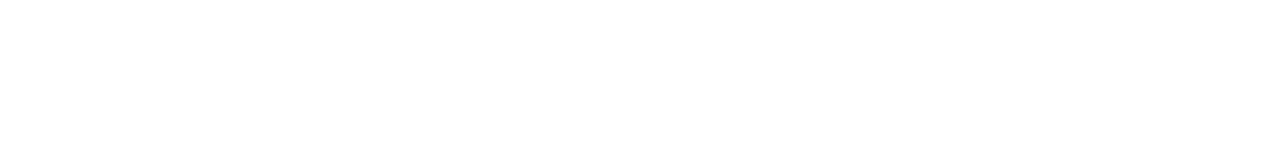
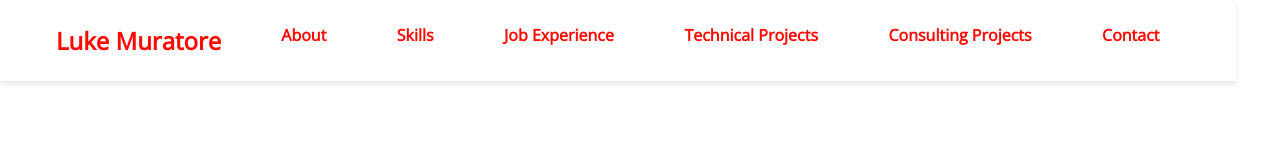
Before and after one commit to lukeMuratore12/temp-website, a plain HTML site: page src/boiler.html in a window 1280 px wide. Drawn offline with nearby package versions, Linux system fonts and the light colour scheme.

Commit message:
changed boiler and styles

```diff
--- a/src/boiler.html
+++ b/src/boiler.html
@@ -9,12 +9,29 @@
         <meta name="viewport" content="width-device-width, initial-scale=1.0" />
 
         <!-- STYLES FOR CSS CODE -->
-        <link rel-"stylesheet" href="/css/styles.css" />
+        <link rel="stylesheet" href="css/navigation-styling.css" />
 
-        <link
-        rel = ""
+        <title>
+            Luke Muratore | Software Engineer
+        </title>
+    </head>
+    <body>
+        <nav>
+            <!-- navigation bar at top of screen -->
+            <h1>Luke Muratore</h1>
+            <ul class="navigation">
+                <li><a href = "#about" class = "nav-link">About</a></li>
+                <li><a href = "#skills" class = "nav-link">Skills</a></li>
+                <li><a href = "#job experience" class = "nav-link">Job Experience</a></li>
+                <li><a href = "#technical projects" class = "nav-link">Technical Projects</a></li>
+                <li><a href = "#consulting projects" class = "nav-link">Consulting Projects</a></li>
+                <li><a href = "#contact" class = "nav-link">Contact</a></li>
+            </ul>
 
+            <button class="burger-menu" id="burger-menu">
+                <ion-icon class="bars" name="menu-outline"></ion-icon>
+            </button>
 
-
-    </head>
+        </nav>
+    </body>
 </html>
--- /dev/null
+++ b/src/css/navigation-styling.css
@@ -0,0 +1,101 @@
+@import url('https://fonts.googleapis.com/css2?family=Open+Sans&display=swap');
+
+:root {
+    --font-family: "Open Sans", sans-seref;
+    --normal-font: 400;
+    --bold-font: 700;
+    --bolder-font: 900;
+    --bg-color: #ffffff;
+    --primary-color: #ff0800;
+    --secondary-color: #ececec36;
+
+    /* add shadows here */
+    --primary-shadow: #8b8eaf;
+    --secondary-shadow: #a17a69;
+
+    --bottom-margin: 0.5rem;
+    --bottom-margin-2: 1rem;
+    --line-height: 1.7rem;
+    --transition: 0.3s;
+
+}
+
+html {
+    scroll-behavior: smooth;
+}
+
+* {
+    margin: 0;
+    padding-right: 100;
+    box-sizing: border-box;
+}
+
+ul {
+    list-style-type: none;
+}
+
+a {
+    text-decoration: none;
+    color: var(--primary-color)
+}
+
+a:hover {
+    color: var(--secondary-color);
+}
+
+body {
+    font-family: var(--font-family);
+}
+
+nav {
+    position: fixed;
+    top: 0;
+    z-index: 1;
+    display: flex;
+    align-items: right;
+    justify-content: flex-end;
+    padding: 1.5rem 3.5rem;
+    background-color: var(--bg-color);
+    box-shadow: 0 3px 5px rgba(0, 0, 0, 0.1);
+  }
+
+  nav h1 {
+    color: var(--primary-color);
+  }
+
+  nav a {
+    color: var(--primary-color);
+    transition: var(--transition);
+  }
+  nav a:hover {
+    color: var(--secondary-color);
+    border-bottom: 2px solid var(--secondary-color);
+  }
+
+  nav ul {
+    display: flex;
+    align-items: right;
+    gap: 1.9rem;
+  }
+
+  nav ul li {
+    display: inline-block;
+    padding: 0px 20px;
+    font-weight: var(--bold-font);
+  }
+
+  nav ul li a {
+    transition: all 0.3s ease 0s;
+  }
+
+
+
+  .burger-menu {
+    color: var(--primary-color);
+    padding: 9px 25px;
+    font-size: 1rem;
+    border: 0;
+    background-color: transparent;
+    cursor: pointer;
+    display: none;
+  }
--- /dev/null
+++ b/src/css/styles2.css
@@ -0,0 +1,49 @@
+@import url('https://fonts.googleapis.com/css2?family=Open+Sans&display=swap');
+
+* {
+    box-sizing: border-box;
+    margin: 0;
+    padding: 0;
+    background-color: #24252a
+}
+
+nav {
+    padding: 1.5rem;
+}
+
+li, a, button {
+    font-family: "Open Sans", sans-serif;
+    font-weight: 500;
+    font-size: 16px;
+    color: #edf0f1;
+    text-decoration: none;
+}
+
+header {
+    display: flex;
+    justify-content: flex-end;
+    align-items: center;
+    padding: 30px 10%;
+}
+
+h1 {
+    margin-right: auto;
+}
+
+.nav__links {
+    list-style: none;
+}
+
+.nav__links li {
+    display: inline-block;
+    padding: 0px 20px;
+
+}
+
+.nav__links li a {
+    transition: all 0.3s ease 0s;
+}
+
+.nav__links li a:hover {
+    color: #0088a9;
+}
```
Also changed, not shown: src/boiler2.html (added, +43 -0 lines).
